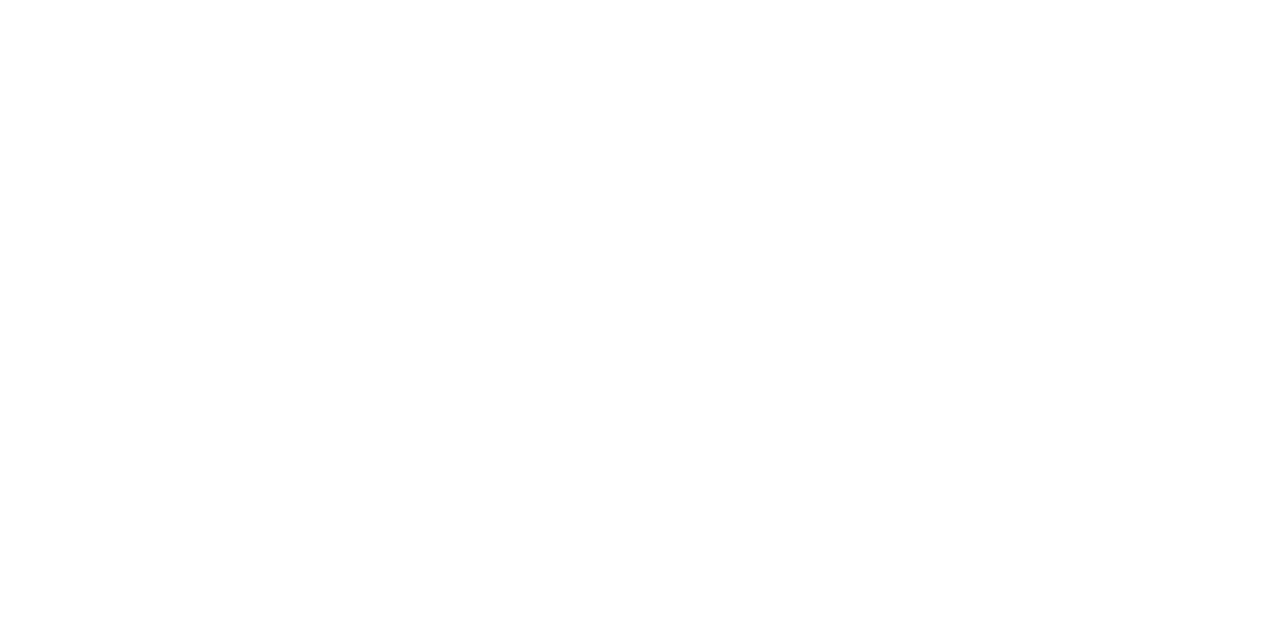
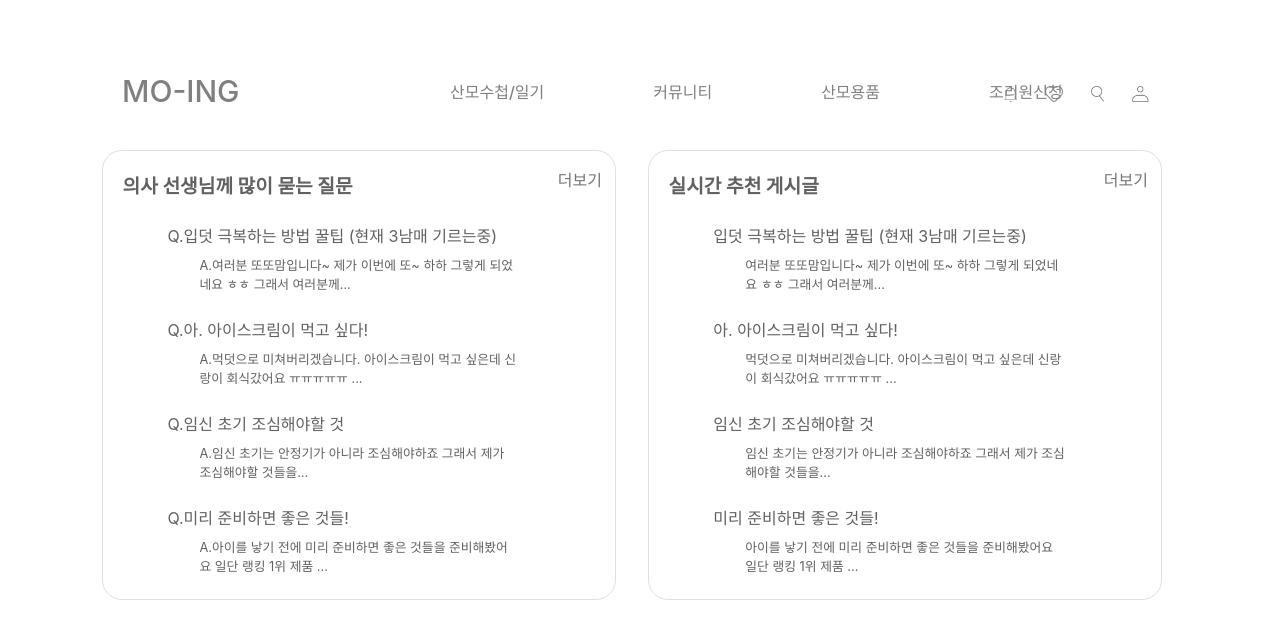
Before and after one commit to KNU-Moing/moing-front, a React (Create React App) app: page /Community in a window 1280 px wide. Shown: the top 638 px of the page. Built offline with nearby package versions, Linux system fonts and the light colour scheme.

Commit message:
Feat : 질문과 추천 게시글 컴포넌트 구현(#18)

```diff
--- a/src/component/emotion/component.tsx
+++ b/src/component/emotion/component.tsx
@@ -336,3 +336,28 @@
     {title}
   </div>
 );
+
+export const MoreButton = ({
+  onClick,
+  styleLeft,
+}: {
+  onClick: React.MouseEventHandler<HTMLButtonElement>;
+  styleLeft: string;
+}) => (
+  <button
+    css={css`
+      ${theme.typography.body5}
+      background-color: #fff;
+      color: ${theme.palette.gray[600]};
+      height: 3rem;
+      padding: 0;
+      border: none;
+      position: relative;
+      left: ${styleLeft};
+      bottom: 7.8vh;
+    `}
+    onClick={onClick}
+  >
+    더보기
+  </button>
+);
--- a/src/component/project/community/component.tsx
+++ b/src/component/project/community/component.tsx
@@ -1,3 +1,49 @@
-export const Dummy = () => {
-  return <div></div>;
-};
+import theme from "../../../styles/theme";
+/** @jsxImportSource @emotion/react */
+import { css } from "@emotion/react";
+
+export const Overlay = ({ children }: { children: React.ReactNode }) => (
+  <div
+    css={css`
+      padding-top: 18vh;
+      padding-left: 8vw;
+    `}
+  >
+    {children}
+  </div>
+);
+export const Container = ({ children }: { children: React.ReactNode }) => (
+  <div
+    css={css`
+      margin-top: -${theme.spacing.xxl};
+    `}
+  >
+    {children}
+  </div>
+);
+
+export const CommunityContent = ({
+  title,
+  content,
+}: {
+  title: string;
+  content: string;
+}) => (
+  <div
+    css={css`
+      color: ${theme.palette.gray[700]};
+      padding: 1vh 5vw;
+      font-size: ${theme.typography.body5};
+    `}
+  >
+    {title}
+    <div
+      css={css`
+        padding: 1vh 2.5vw;
+        font-size: ${theme.typography.body6};
+      `}
+    >
+      {content}
+    </div>
+  </div>
+);
--- a/src/component/project/community/index.tsx
+++ b/src/component/project/community/index.tsx
@@ -1,9 +1,89 @@
-import { StyledHeader } from "../header/component";
+import { useEffect, useState } from "react";
+import StyledHeader from "../header";
+import { Overlay, Container, CommunityContent } from "./component";
+import { ContentBoxLayer, MoreButton } from "../../emotion/component";
+import { ChartDetailLayout } from "../maternityNotebook/notebook/component";
 
 export const Community = () => {
+  const [recommends, setRecommends] = useState([
+    {
+      title: "입덧 극복하는 방법 꿀팁 (현재 3남매 기르는중)",
+      content:
+        "여러분 또또맘입니다~ 제가 이번에 또~ 하하 그렇게 되었네요 ㅎㅎ 그래서 여러분께...",
+    },
+    {
+      title: "아. 아이스크림이 먹고 싶다!",
+      content:
+        "먹덧으로 미쳐버리겠습니다. 아이스크림이 먹고 싶은데 신랑이 회식갔어요 ㅠㅠㅠㅠㅠ ...",
+    },
+    {
+      title: "임신 초기 조심해야할 것",
+      content:
+        "임신 초기는 안정기가 아니라 조심해야하죠 그래서 제가 조심해야할 것들을...",
+    },
+    {
+      title: "미리 준비하면 좋은 것들!",
+      content:
+        "아이를 낳기 전에 미리 준비하면 좋은 것들을 준비해봤어요 일단 랭킹 1위 제품 ...",
+    },
+  ]);
+  const [questions, setQuestions] = useState([{ title: "", content: "" }]);
+  const moreHandle = () => {
+    alert("더보기 버튼");
+  };
+
+  // 질문 데이터 앞에 Q.와 A.를 붙이는 작업
+  useEffect(() => {
+    const additionQ = recommends.map((recommend) => {
+      return {
+        title: "Q." + recommend.title,
+        content: "A." + recommend.content,
+      };
+    });
+    setQuestions(additionQ);
+  }, []);
+
   return (
     <div>
       <StyledHeader></StyledHeader>
+      <Overlay>
+        <ChartDetailLayout>
+          <ContentBoxLayer
+            title="의사 선생님께 많이 묻는 질문"
+            styleFlex="block"
+            styleWidth="100%"
+            styleHeight="56vh"
+          >
+            <MoreButton onClick={moreHandle} styleLeft="35.5vw"></MoreButton>
+            <Container>
+              {questions.map((recommend, index) => (
+                <CommunityContent
+                  key={index}
+                  title={recommend.title}
+                  content={recommend.content}
+                ></CommunityContent>
+              ))}
+            </Container>
+          </ContentBoxLayer>
+          <ContentBoxLayer
+            title="실시간 추천 게시글"
+            styleFlex="block"
+            styleWidth="100%"
+            styleHeight="56vh"
+          >
+            <MoreButton onClick={moreHandle} styleLeft="35.5vw"></MoreButton>
+            <Container>
+              {recommends.map((recommend, index) => (
+                <CommunityContent
+                  key={index}
+                  title={recommend.title}
+                  content={recommend.content}
+                ></CommunityContent>
+              ))}
+            </Container>
+          </ContentBoxLayer>
+        </ChartDetailLayout>
+      </Overlay>
     </div>
   );
 };
--- a/src/component/project/maternityNotebook/notebook/component.tsx
+++ b/src/component/project/maternityNotebook/notebook/component.tsx
@@ -26,31 +26,6 @@
   Title,
   Tooltip,
   Legend
-);
-
-export const MoreButton = ({
-  onClick,
-  styleLeft,
-}: {
-  onClick: React.MouseEventHandler<HTMLButtonElement>;
-  styleLeft: string;
-}) => (
-  <button
-    css={css`
-      ${theme.typography.body5}
-      background-color: #fff;
-      color: ${theme.palette.gray[600]};
-      height: 3rem;
-      padding: 0;
-      border: none;
-      position: relative;
-      left: ${styleLeft};
-      bottom: 7.8vh;
-    `}
-    onClick={onClick}
-  >
-    더보기
-  </button>
 );
 
 /*
--- a/src/component/project/maternityNotebook/notebook/index.tsx
+++ b/src/component/project/maternityNotebook/notebook/index.tsx
@@ -5,7 +5,7 @@
   ContextOverlay,
   TitleContent,
 } from "../component";
-import { ContentBoxLayer } from "../../../emotion/component";
+import { ContentBoxLayer, MoreButton } from "../../../emotion/component";
 import {
   TodayChart,
   ImgContainer,
@@ -23,7 +23,6 @@
   GraphButton,
   GraphContainer,
   Gragh,
-  MoreButton,
   EtcOverLay,
   ChartContainer,
   WeeksChart,
```
